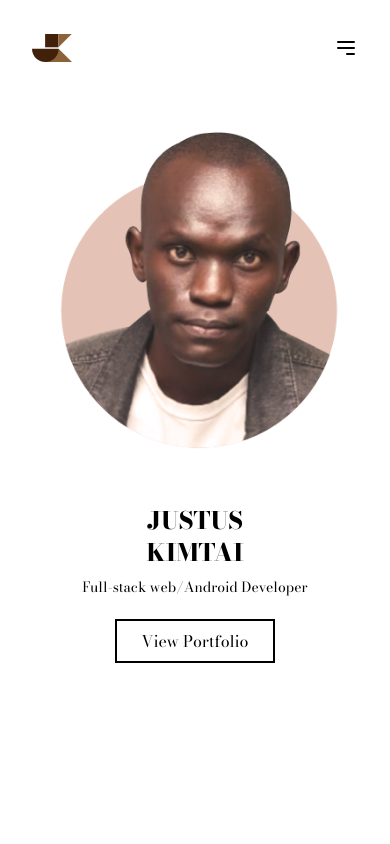
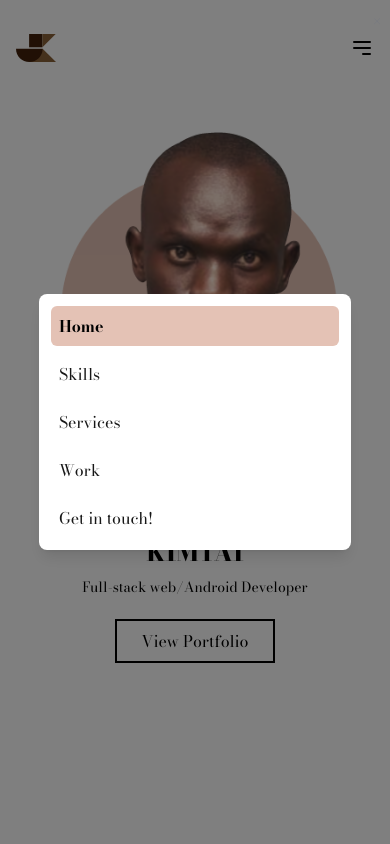
Before and after one commit to nedarctic/portfolio, a Next.js app: page / in a window 390 px wide. Both pictures are taken after a click on the button 346 px from the left and 48 px from the top of the page. Shown: the top 844 px of the page. Built offline with nearby package versions, Linux system fonts and the light colour scheme.

Commit message:
Added menu modal

```diff
--- a/app/components/header.tsx
+++ b/app/components/header.tsx
@@ -1,13 +1,43 @@
 "use client";
+import React, { useState, useEffect } from "react";
 import Link from "next/link";
 import { usePathname } from "next/navigation";
-import Image from 'next/image';
-import { bodoniModa } from '../ui/fonts';
+import Image from "next/image";
+import { bodoniModa } from "../ui/fonts";
 
 export const Header = () => {
     const pathname = usePathname();
+    const [isMenuOpen, setIsMenuOpen] = useState(false);
+
+    const toggleMenu = () => {
+        setIsMenuOpen((prev) => !prev);
+    };
+
+    const closeMenu = () => {
+        setIsMenuOpen(false);
+    };
+
+    useEffect(() => {
+        if(!isMenuOpen) return
+
+        const handleClickOutside = () => {
+            closeMenu();
+        };
+
+        if (isMenuOpen) {
+            document.addEventListener("click", handleClickOutside);
+        } else {
+            document.removeEventListener("click", handleClickOutside);
+        }
+
+        return () => {
+            document.removeEventListener("click", handleClickOutside);
+        };
+    }, [isMenuOpen]);
+
     return (
-        <header className="sticky top-0 container mx-auto px-4">
+        <>
+            <header className="sticky top-0">
                 <nav className="bg-white text-black">
                     <div className={`${bodoniModa.className} font-medium flex justify-between items-center h-24`}>
                         <Link href="/">
@@ -17,8 +47,10 @@ export const Header = () => {
                                 height={20}
                                 alt="The Justus Kimtai logo"
                                 className="ml-4"
-                        /></Link>
+                            />
+                        </Link>
 
+                        {/* Desktop Navigation */}
                         <ul className="hidden md:flex space-x-6">
                             <li>
                                 <Link href="/" className={pathname === "/" ? "underline font-bold" : "hover:text-gray-300"}>
@@ -41,15 +73,17 @@ export const Header = () => {
                                 </Link>
                             </li>
                             <li>
-                            <Link
-                                href="/contact"
-                                className="text-black border-black p-4 border-2 hover:text-gray-300"
-                            >
+                                <Link href="/contact" className="text-black border-black p-4 border-2 hover:text-gray-300">
                                     Get in touch!
                                 </Link>
                             </li>
                         </ul>
-                    <button className="md:hidden mr-4 text-black hover:text-lg focus:outline-none">
+
+                        {/* Mobile Navigation Button */}
+                        <button
+                            onClick={toggleMenu} // Hamburger button click will trigger the menu toggle
+                            className="md:hidden mr-4 text-black hover:text-lg focus:outline-none"
+                        >
                             <svg
                                 xmlns="http://www.w3.org/2000/svg"
                                 className="h-6 w-6"
@@ -68,5 +102,42 @@ export const Header = () => {
                     </div>
                 </nav>
             </header>
+
+            {/* Mobile Menu Modal */}
+            {isMenuOpen && (
+                <div
+                    className="fixed inset-0 z-50 bg-black bg-opacity-50 flex items-center justify-center"
+                    id="modal"
+                >
+                    <div className="bg-white rounded-lg shadow-lg w-4/5 max-w-sm">
+                        <button
+                            onClick={closeMenu} // Close the menu when 'X' is clicked
+                            className="absolute top-2 right-2 text-gray-500 text-xl focus:outline-none"
+                        >
+                            &times;
+                        </button>
+                        <ul className="flex flex-col space-y-2 p-3">
+                            {[
+                                { href: "/", label: "Home" },
+                                { href: "/skills", label: "Skills" },
+                                { href: "/services", label: "Services" },
+                                { href: "/work", label: "Work" },
+                                { href: "/contact", label: "Get in touch!" },
+                            ].map((item) => (
+                                <li key={item.href}>
+                                    <Link
+                                        href={item.href}
+                                        onClick={closeMenu}
+                                        className={`block w-full p-2 rounded-md ${pathname === item.href ? "bg-custom-peach text-black font-bold" : "hover:bg-gray-200"}`}
+                                    >
+                                        {item.label}
+                                    </Link>
+                                </li>
+                            ))}
+                        </ul>
+                    </div>
+                </div>
+            )}
+        </>
     );
 };
--- a/tailwind.config.ts
+++ b/tailwind.config.ts
@@ -17,6 +17,9 @@ export default {
       colors: {
         background: "var(--background)",
         foreground: "var(--foreground)",
+        custom: {
+          peach: '#e4c2b5',
+        },
       },
     },
   },
```
Lines whose indentation alone changed are shown as unchanged.
